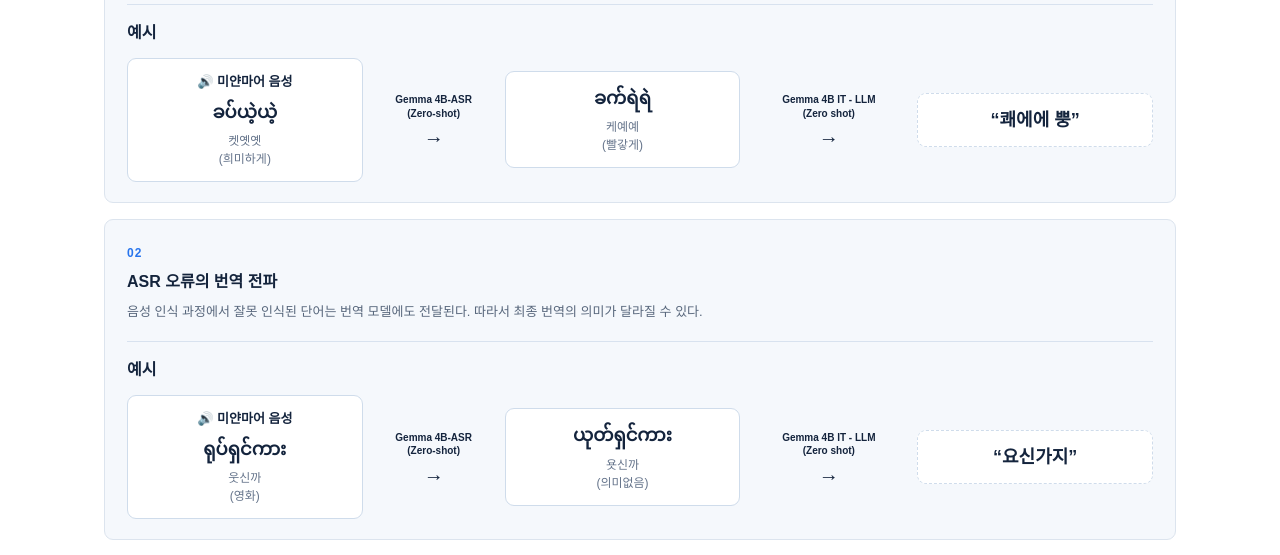
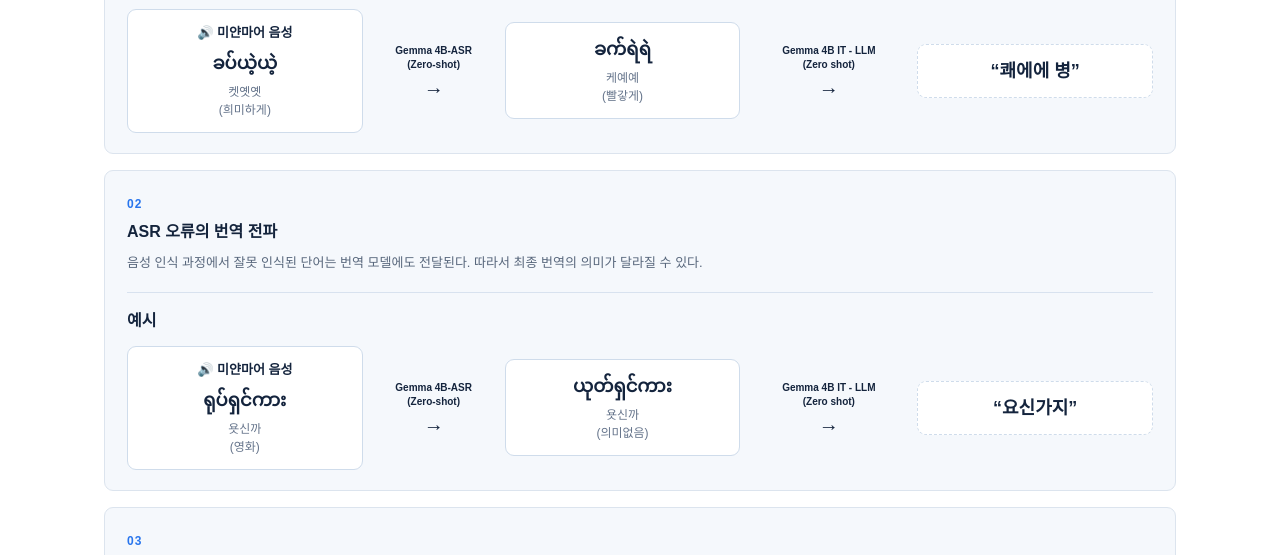
Before and after one commit to AyeChannPhyo/Speech-Recognition-Challenge, a plain HTML site: page index.html in a window 1280 px wide. Shown: the part 959-1514 px from the top of the page. Drawn offline with Linux system fonts and the light colour scheme.

Commit message:
Update index.html

```diff
--- a/index.html
+++ b/index.html
@@ -1077,7 +1077,7 @@ button.primary:hover {
 
 <style>
 .hero-content h1 {
-  font-size: 40px !important;
+  font-size: 36px !important;
 }
 </style>
 
@@ -1147,7 +1147,7 @@ button.primary:hover {
                 </div>
 
                 <div class="example-node error-node">
-                  <span>“쾌에에 뿡”</span>
+                  <span>“쾌에에 병”</span>
                 </div>
               </div>
             </div>
@@ -1163,7 +1163,7 @@ button.primary:hover {
           <div class="example-node">
             <strong>🔊 미얀마어 음성</strong>
             <span>ရုပ်ရှင်ကား</span>
-            <small>웃신까<br>(영화)</small>
+            <small>욧신까<br>(영화)</small>
           </div>
           <div class="flow-connector"><span>Gemma 4B-ASR<br>(Zero-shot)</span><div class="arrow-line">→</div></div>
           <div class="example-node">
```
